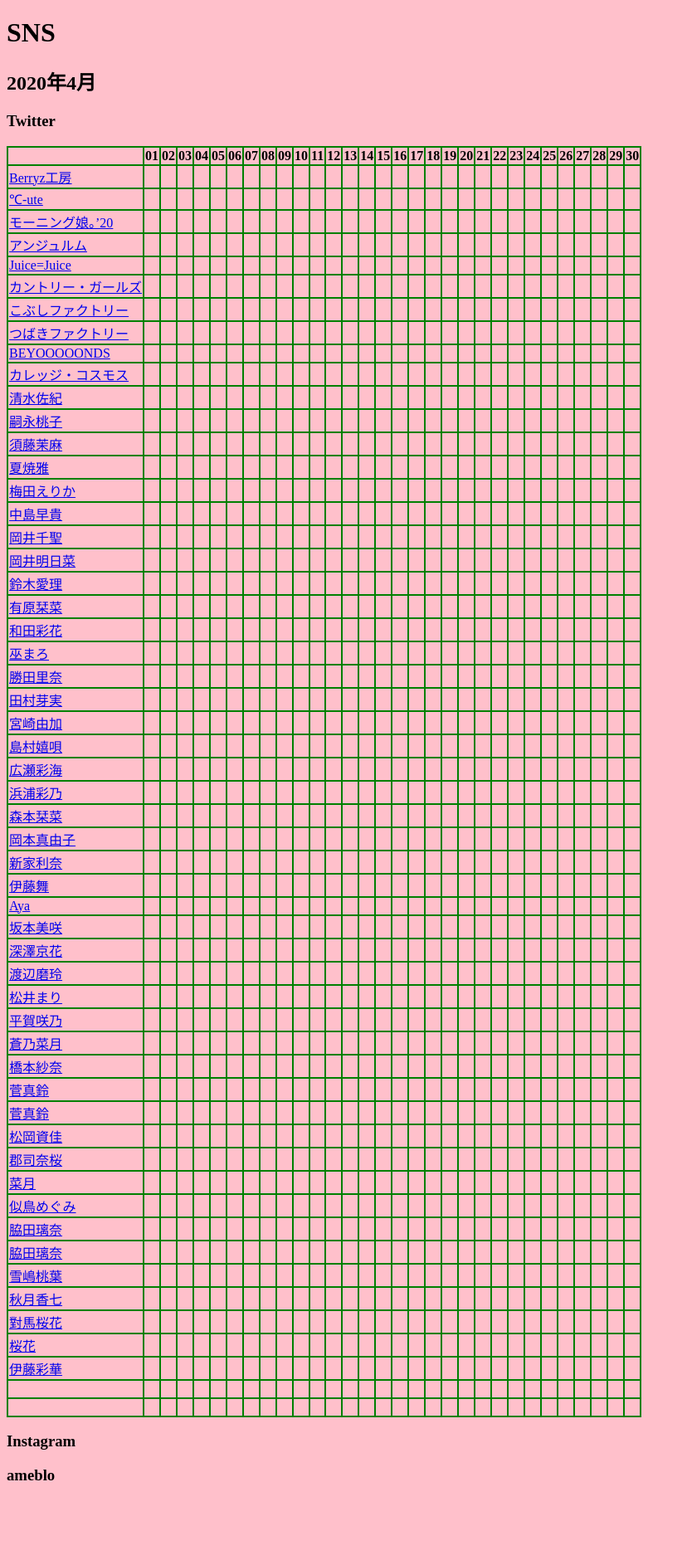
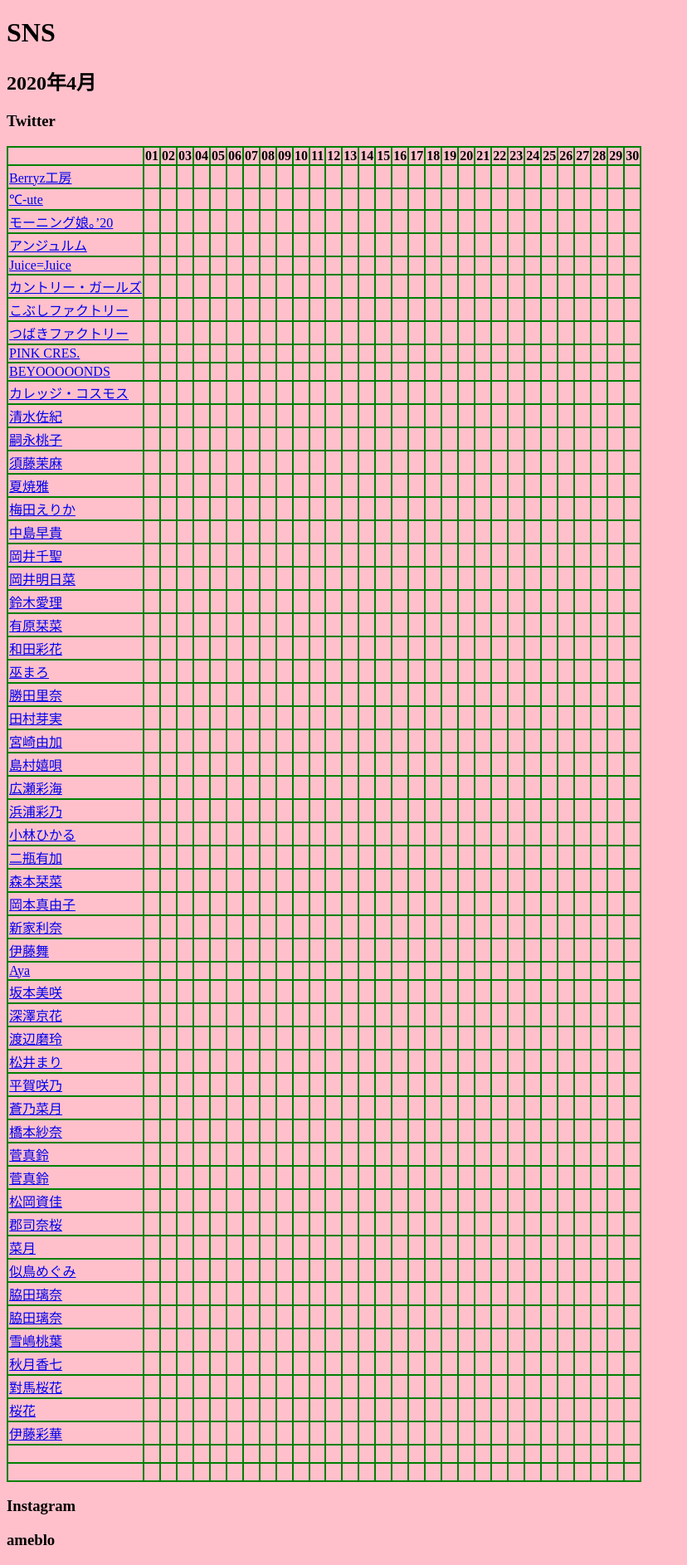
Before and after one commit to takaoyamakoshi/momochi, a Jekyll site: the page built from recommendation/sns/index.md, in a window 1280 px wide. Shown: the whole page at 83% size, without its empty margins (0-828 px from the left). Built offline with Jekyll 4.4.1, drawn with Linux system fonts in a browser that asks for light colours; our own code applies the rules of GitHub Pages for plain Markdown files; before the commit the page ends 1808 px from its top, so only the background shows below that.

Commit message:
Update index.md

```diff
--- a/recommendation/sns/index.md
+++ b/recommendation/sns/index.md
@@ -14,6 +14,7 @@
 | [カントリー・ガールズ](https://twitter.com/countrygirls_uf/with_replies) | | | | | | | | | | | | | | | | | | | | | | | | | | | | | | |
 | [こぶしファクトリー](https://twitter.com/kobushifac_uf/with_replies) | | | | | | | | | | | | | | | | | | | | | | | | | | | | | | |
 | [つばきファクトリー](https://twitter.com/tsubakifac_uf/with_replies) | | | | | | | | | | | | | | | | | | | | | | | | | | | | | | |
+| [PINK CRES.](https://twitter.com/pinkcres_staff/with_replies) | | | | | | | | | | | | | | | | | | | | | | | | | | | | | | |
 | [BEYOOOOONDS](https://twitter.com/BEYOOOOONDS_/with_replies) | | | | | | | | | | | | | | | | | | | | | | | | | | | | | | |
 | [カレッジ・コスモス](https://twitter.com/collegecosmos/with_replies) | | | | | | | | | | | | | | | | | | | | | | | | | | | | | | |
 | [清水佐紀](https://twitter.com/saki_shimizu_/with_replies) | | | | | | | | | | | | | | | | | | | | | | | | | | | | | | |
@@ -34,6 +35,8 @@
 | [島村嬉唄](https://twitter.com/uta_200624/with_replies) | | | | | | | | | | | | | | | | | | | | | | | | | | | | | | |
 | [広瀬彩海](https://twitter.com/ayaka_hirose/with_replies) | | | | | | | | | | | | | | | | | | | | | | | | | | | | | | |
 | [浜浦彩乃](https://twitter.com/hamaura0426/with_replies) | | | | | | | | | | | | | | | | | | | | | | | | | | | | | | |
+| [小林ひかる](https://twitter.com/hikaru_pinkcres/with_replies) | | | | | | | | | | | | | | | | | | | | | | | | | | | | | | |
+| [二瓶有加](https://twitter.com/niheiyu_ka1020/with_replies) | | | | | | | | | | | | | | | | | | | | | | | | | | | | | | |
 | [森本栞菜](https://twitter.com/kanna_morimoto/with_replies) | | | | | | | | | | | | | | | | | | | | | | | | | | | | | | |
 | [岡本真由子](https://twitter.com/MayukoOkamoto_/with_replies) | | | | | | | | | | | | | | | | | | | | | | | | | | | | | | |
 | [新家利奈](https://twitter.com/Nomitun_r/with_replies) | | | | | | | | | | | | | | | | | | | | | | | | | | | | | | |
```
